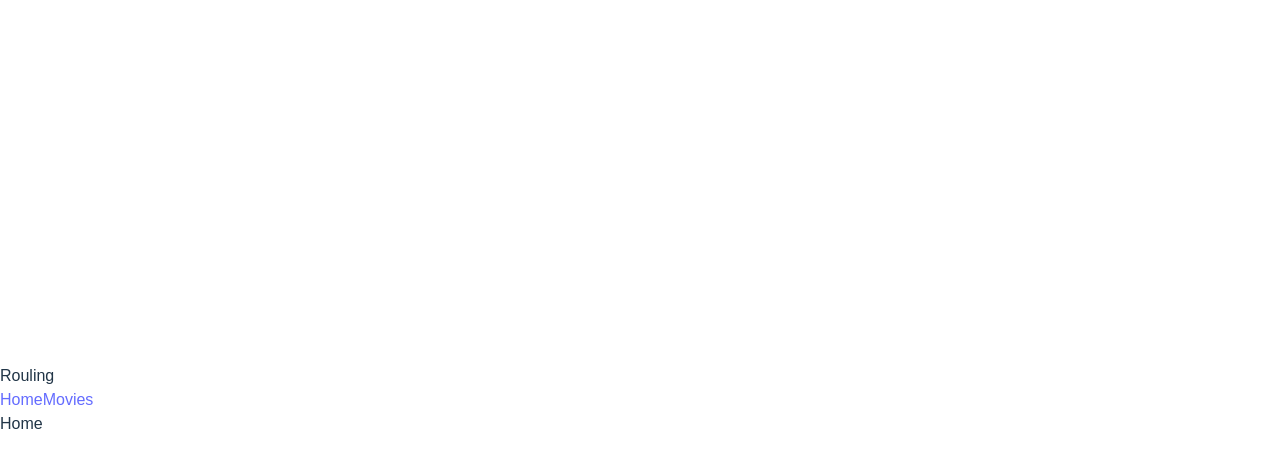
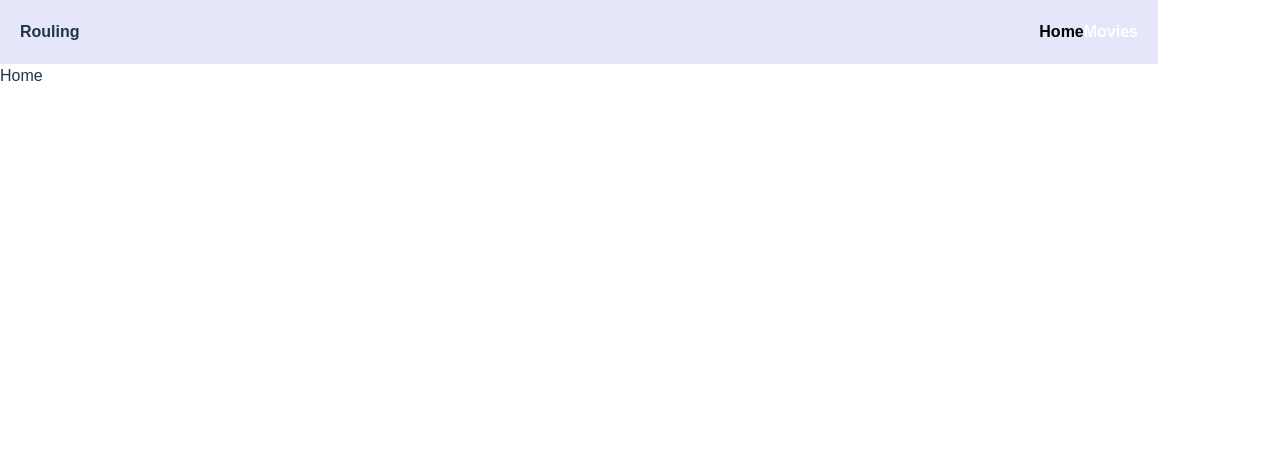
Before and after one commit to HannaKorol/goit-react-hw-05, a React (Vite) app: page / in a window 1280 px wide. Shown: the top 468 px of the page. Built offline with nearby package versions, Linux system fonts and the light colour scheme.

Commit message:
add  Header styles and Navlinks

```diff
--- a/package.json
+++ b/package.json
@@ -10,6 +10,7 @@
     "preview": "vite preview"
   },
   "dependencies": {
+    "clsx": "^2.1.1",
     "modern-normalize": "^3.0.1",
     "react": "^18.3.1",
     "react-dom": "^18.3.1",
--- a/src/components/Header/Header.jsx
+++ b/src/components/Header/Header.jsx
@@ -1,13 +1,20 @@
-import { Link } from "react-router-dom";
+import { Link, NavLink } from "react-router-dom";
 import s from "./Header.module.css"
+import clsx from "clsx";
+
+
+const buildLinkClass = ({ isActive }) => {
+    return clsx(s.link, isActive && s.activeLink);
+  };
+
 
 const Header = () => {
     return (
-        <div className={s.wraper}>
+        <div className={s.wrapper}>
             <div>Rouling</div>
             <div>
-                <Link to='/'>Home</Link>
-                <Link to='/movies'>Movies</Link>
+                <NavLink className={buildLinkClass} to='/'>Home</NavLink>
+                <NavLink className={buildLinkClass} to='/movies'>Movies</NavLink>
             </div>
         </div>
     );
--- a/src/components/Header/Header.module.css
+++ b/src/components/Header/Header.module.css
@@ -0,0 +1,19 @@
+.wrapper {
+    display: flex;
+    justify-content: space-between;
+    padding: 20px;
+    font-weight: 700;
+    background-color: lavender;
+    width: 1158px;
+    margin: 0 auto;
+}
+
+.link {
+    color: white;
+    font-weight: bold;
+}
+
+.activeLink {
+    color:black;
+
+}
--- a/src/index.css
+++ b/src/index.css
@@ -57,8 +57,8 @@ body {
   display: flex;
   place-items: center;
   min-width: 320px;
-  min-height: 100vh;
-}
+/*   min-height: 100vh;
+ */}
 
 h1 {
   font-size: 3.2em;
```
Also changed, not shown: 1 other file (tests, documents, lock files or other folders).
